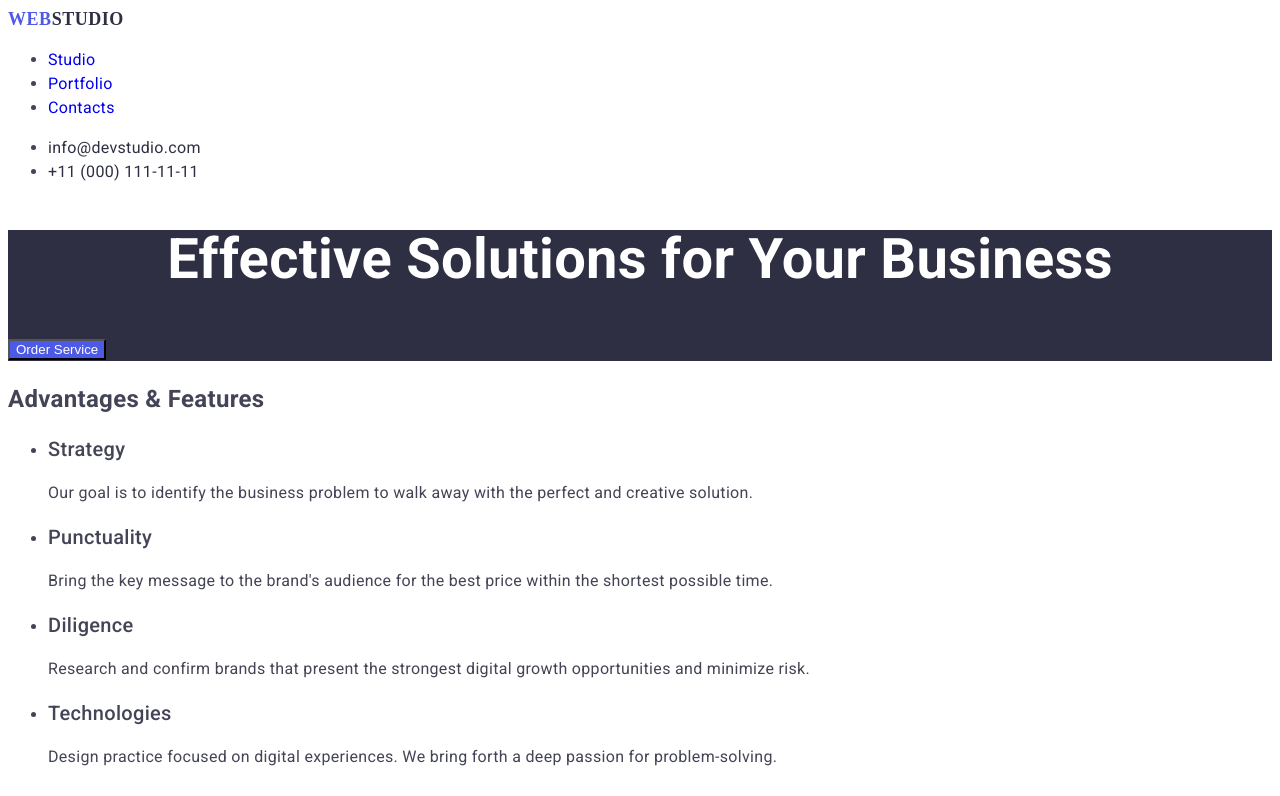
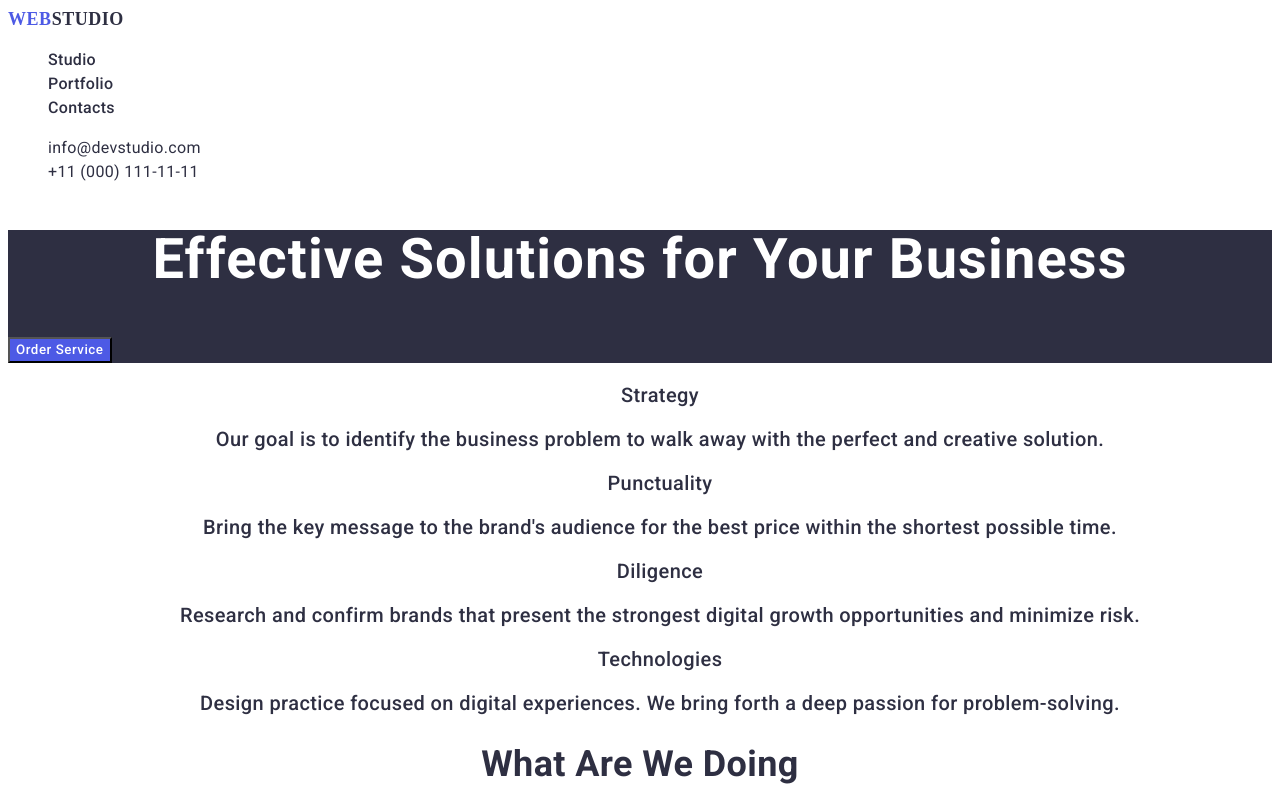
Before and after one commit to KsiRT/goit-markup-hw-02, a plain HTML site: page index.html in a window 1280 px wide. Shown: the top 796 px of the page. Drawn offline with Linux system fonts and the light colour scheme.

Commit message:
Правки первой страницы

```diff
--- a/css/styles.css
+++ b/css/styles.css
@@ -48,6 +48,10 @@ body {
   color: var(--dark);
 }
 
+.nav-link:hover,
+.nav-link:focus {
+  color: var(--pressed-state);
+}
 .list {
   list-style: none;
 }
@@ -57,9 +61,11 @@ body {
 }
 
 /* Contacts */
+.address {
+  font-style: normal;
+}
 .contact {
   color: var(--dark);
-  font-style: normal;
   font-weight: 400;
   font-size: 16px;
   line-height: 1.5;
@@ -80,13 +86,24 @@ body {
   font-weight: 700;
   font-size: 56px;
   line-height: 1.07;
+  letter-spacing: 0.02em;
   text-align: center;
 }
 
-.button-primary {
+.button-hero {
   background-color: var(--primary-brand);
   color: var(--white-bg);
   cursor: pointer;
+  font-family: Roboto, sans-serif;
+  font-weight: 500;
+  font-style: 16px;
+  line-height: 1.5;
+  letter-spacing: 0.04em;
+}
+
+.button-hero:hover,
+.button-hero:focus {
+  background-color: var(--pressed-state);
 }
 
 /* Features */
@@ -94,22 +111,38 @@ body {
   font-weight: 500;
   font-size: 20px;
   line-height: 1.2;
+  letter-spacing: 0.02em;
+  color: var(--dark);
 }
 
 /* Our team */
 .section-title {
+  color: var(--dark);
   font-weight: 700;
   font-size: 36px;
   line-height: 1.11;
   text-align: center;
   text-transform: capitalize;
 }
+.team {
+  background-color: var(--btn-secondary);
+}
 
-.section .team-member {
+.team-member {
+  background-color: var(--white-bg);
+}
+
+.spec {
+  font-size: 16px;
+}
+
+.section {
   font-weight: 500;
   font-size: 20px;
   line-height: 1.2;
   text-align: center;
+  letter-spacing: 0.02em;
+  color: var(--dark);
 }
 
 /* Footer */
--- a/index.html
+++ b/index.html
@@ -17,26 +17,30 @@
   <body>
     <!-- Header -->
     <header>
-      <nav class="nav">
+      <nav class="nav-link">
         <a class="logo link" href="./index.html"
           >Web<span class="accent">Studio</span></a
         >
-        <ul>
-          <li><a class="link" href="./index.html">Studio</a></li>
-          <li><a class="link" href="./portfolio.html">Portfolio</a></li>
-          <li><a class="link" href="#">Contacts</a></li>
+        <ul class="list">
+          <li><a class="nav-link link" href="./index.html">Studio</a></li>
+          <li>
+            <a class="nav-link link" href="./portfolio.html">Portfolio</a>
+          </li>
+          <li><a class="nav-link link" href="">Contacts</a></li>
         </ul>
       </nav>
 
-      <address>
-        <ul>
+      <address class="address">
+        <ul class="list">
           <li>
-            <a class="contact" href="mailto:info@devstudio.com"
+            <a class="contact link" href="mailto:info@devstudio.com"
               >info@devstudio.com</a
             >
           </li>
           <li>
-            <a class="contact" href="tel:+110001111111">+11 (000) 111-11-11</a>
+            <a class="contact link" href="tel:+110001111111"
+              >+11 (000) 111-11-11</a
+            >
           </li>
         </ul>
       </address>
@@ -45,12 +49,12 @@
       <!-- Hero -->
       <section class="hero">
         <h1 class="hero-title">Effective Solutions for Your Business</h1>
-        <button class="button-primary" type="button">Order Service</button>
+        <button class="button-hero" type="button">Order Service</button>
       </section>
       <!-- Advantages & Features -->
-      <section class="features">
-        <h2>Advantages & Features</h2>
-        <ul>
+      <section class="section">
+        <h2 class="section-title" hidden>Advantages & Features</h2>
+        <ul class="list">
           <li>
             <h3 class="title">Strategy</h3>
             <p>
@@ -60,21 +64,21 @@
           </li>
           <li>
             <h3 class="title">Punctuality</h3>
-            <p>
+            <p class="feature">
               Bring the key message to the brand's audience for the best price
               within the shortest possible time.
             </p>
           </li>
           <li>
             <h3 class="title">Diligence</h3>
-            <p>
+            <p class="feature">
               Research and confirm brands that present the strongest digital
               growth opportunities and minimize risk.
             </p>
           </li>
           <li>
             <h3 class="title">Technologies</h3>
-            <p>
+            <p class="feature">
               Design practice focused on digital experiences. We bring forth a
               deep passion for problem-solving.
             </p>
@@ -84,7 +88,7 @@
       <!-- Presentation pictures -->
       <section class="section">
         <h2 class="section-title">What are we doing</h2>
-        <ul>
+        <ul class="list">
           <li>
             <img src="./images/monitor.jpg" alt="Monitor" width="360" />
           </li>
@@ -105,32 +109,32 @@
         </ul>
       </section>
       <!-- Our team -->
-      <section class="section">
+      <section class="team section">
         <h2 class="section-title">Our Team</h2>
-        <ul>
-          <li>
+        <ul class="list">
+          <li class="team-member">
             <img
               src="./images/mark.jpg"
               alt="Mark Guerrero photo"
               width="264"
             />
             <h3 class="title">Mark Guerrero</h3>
-            <p>Product Designer</p>
-          </li>
+            <p class="spec">Product Designer</p>
+          </li class="team-member">
           <li>
             <img src="./images/tom.jpg" alt="Tom Ford photo" width="264" />
             <h3 class="title">Tom Ford</h3>
-            <p>Frontend Developer</p>
+            <p class="spec">Frontend Developer</p>
           </li>
-          <li>
+          <li class="team-member">
             <img
               src="./images/camila.jpg"
               alt="Camila Garcia photo"
               width="264"
             />
             <h3 class="title">Camila Garcia</h3>
-            <p>Marketing</p>
-          </li>
+            <p class="spec">Marketing</p>
+          </li class="team-member">
           <li>
             <img
               src="./images/daniel.jpg"
@@ -138,7 +142,7 @@
               width="264"
             />
             <h3 class="title">Daniel Wilson</h3>
-            <p>UI Designer</p>
+            <p class="spec">UI Designer</p>
           </li>
         </ul>
       </section>
```
Also changed, not shown: portfolio.html (+12 -8 lines). Lines whose indentation alone changed are shown as unchanged.
